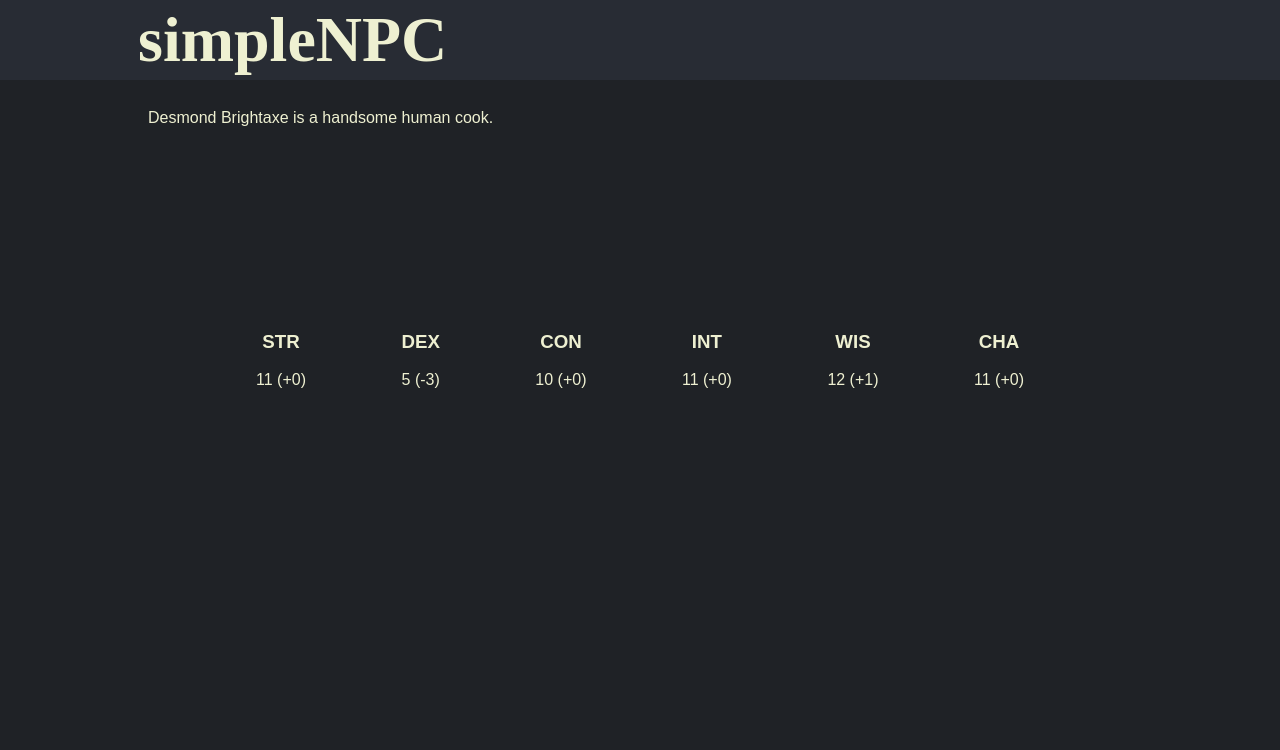
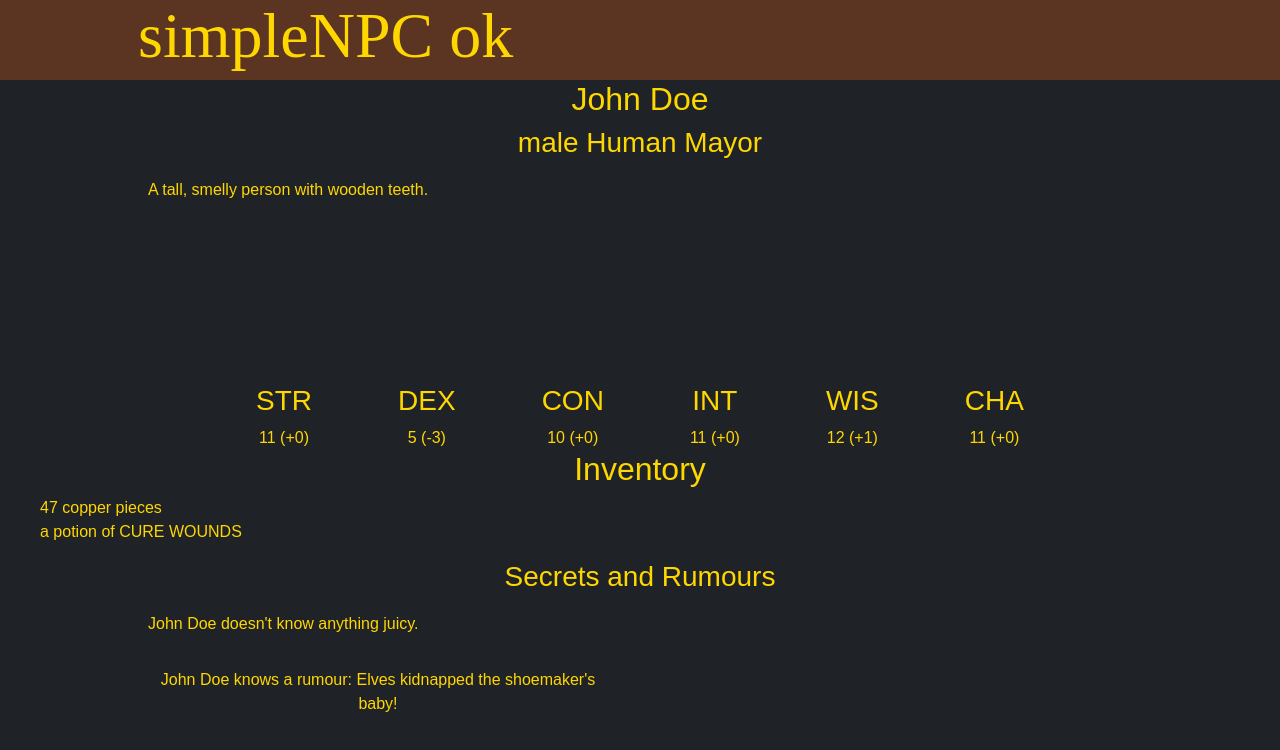
Before and after one commit to maxwellsquared/simpleNPC, a React (Create React App) app: page / in a window 1280 px wide. Shown: the top 750 px of the page. Built offline with nearby package versions, Linux system fonts and the light colour scheme; a web font is replaced by a local one.

Commit message:
Add context

```diff
--- a/public/index.html
+++ b/public/index.html
@@ -3,8 +3,9 @@
   <head>
     <meta charset="utf-8" />
     <link rel="icon" href="%PUBLIC_URL%/favicon.ico" />
+    <link rel="stylesheet" href="https://cdn.jsdelivr.net/npm/bootstrap@4.0.0/dist/css/bootstrap.min.css" integrity="sha384-Gn5384xqQ1aoWXA+058RXPxPg6fy4IWvTNh0E263XmFcJlSAwiGgFAW/dAiS6JXm" crossorigin="anonymous">
     <link rel="stylesheet" href="https://use.typekit.net/ktn2qhx.css">
-    <meta name="viewport" content="width=device-width, initial-scale=1" />
+    <meta name="viewport" content="width=device-width, initial-scale=1, shrink-to-fit=no">
     <meta name="theme-color" content="#000000" />
     <meta
       name="description"
@@ -30,15 +31,8 @@
   <body>
     <noscript>You need to enable JavaScript to run this app.</noscript>
     <div id="root"></div>
-    <!--
-      This HTML file is a template.
-      If you open it directly in the browser, you will see an empty page.
-
-      You can add webfonts, meta tags, or analytics to this file.
-      The build step will place the bundled scripts into the <body> tag.
-
-      To begin the development, run `npm start` or `yarn start`.
-      To create a production bundle, use `npm run build` or `yarn build`.
-    -->
+    <script src="https://code.jquery.com/jquery-3.2.1.slim.min.js" integrity="sha384-KJ3o2DKtIkvYIK3UENzmM7KCkRr/rE9/Qpg6aAZGJwFDMVNA/GpGFF93hXpG5KkN" crossorigin="anonymous"></script>
+    <script src="https://cdn.jsdelivr.net/npm/popper.js@1.12.9/dist/umd/popper.min.js" integrity="sha384-ApNbgh9B+Y1QKtv3Rn7W3mgPxhU9K/ScQsAP7hUibX39j7fakFPskvXusvfa0b4Q" crossorigin="anonymous"></script>
+    <script src="https://cdn.jsdelivr.net/npm/bootstrap@4.0.0/dist/js/bootstrap.min.js" integrity="sha384-JZR6Spejh4U02d8jOt6vLEHfe/JQGiRRSQQxSfFWpi1MquVdAyjUar5+76PVCmYl" crossorigin="anonymous"></script>
   </body>
 </html>
--- a/src/App.css
+++ b/src/App.css
@@ -1,9 +1,10 @@
 :root {
-  --main-font-colour: rgb(238, 240, 209);
+  --main-font-colour: gold;
 }
 
 body {
-  background-color: #282c34;
+  color: gold;
+  background-color: #5c3422;
 }
 
 .App {
--- a/src/App.js
+++ b/src/App.js
@@ -1,25 +1,34 @@
-import React, { useState, useRef } from 'react';
+import React, { useState, useRef, createContext, useContext } from 'react';
 import {faker } from '@faker-js/faker';
 import './App.css';
 
 import { StatBlock } from "./components/StatBlock";
-import { Portrait } from './components/Portrait';
+import { CharProvider } from './components/CharContext';
+import { Description } from './components/Description';
+import { Inventory } from './components/Inventory';
+import { Secrets } from './components/Secrets';
 
 import { wordPicker } from './helpers/wordPicker';
 import { maleNames, femaleNames, nbNames, lastNames, desc1, species, charJob } from "./helpers/arrays";
+
+// const CharContext = createContext();
 
 function App() {
 
   return (
     <div className="App">
-      <header>
-        <h1>simpleNPC</h1>
-      </header>
-      <section>
-        {/* <Portrait /> */}
-        <p>{wordPicker(maleNames, 1)} {wordPicker(lastNames, 1)} is a {wordPicker(desc1, 1)} {wordPicker(species, 1)} {wordPicker(charJob, 1)}.</p>
-        <StatBlock />
+      <CharProvider>
+        <header>
+          <h1>simpleNPC ok</h1>
+        </header>
+        <section>
+          <Description />
+          {/* <p>{wordPicker(maleNames, 1)} {wordPicker(lastNames, 1)} is a {wordPicker(desc1, 1)} {wordPicker(species, 1)} {wordPicker(charJob, 1)}.</p> */}
+          <StatBlock />
+          <Inventory />
+          <Secrets />
         </section>
+      </CharProvider>
     </div>
   );
 }
--- /dev/null
+++ b/src/components/CharContext.jsx
@@ -0,0 +1,23 @@
+import React, { useState } from "react";
+
+const CharContext = React.createContext([{}, () => {}]);
+
+function CharProvider(props) {
+    const [state, setState] = useState({
+        name: "John Doe",
+        gender: "male",
+        ancestry: "Human",
+        job: "Mayor",
+        description: "A tall, smelly person with wooden teeth.",
+        inventory: ["47 copper pieces", "a potion of CURE WOUNDS"],
+        secret: null,
+        rumour: "Elves kidnapped the shoemaker's baby!"
+      });
+    return (
+        <CharContext.Provider value={[state, setState]}>
+            {props.children}
+        </CharContext.Provider>
+    )
+}
+
+export { CharContext, CharProvider };
--- /dev/null
+++ b/src/components/Description.jsx
@@ -0,0 +1,15 @@
+import { useState, useContext } from 'react';
+import { CharContext } from './CharContext';
+
+export function Description() {
+    const myChar = useContext(CharContext)[0];
+
+    return (
+        <div className="description-container">
+            <h2>{myChar.name}</h2>
+            <h3>{myChar.gender} {myChar.ancestry} {myChar.job}</h3>
+            <p>{myChar.description}</p>
+        </div>
+    )
+
+}
--- /dev/null
+++ b/src/components/Inventory.jsx
@@ -0,0 +1,15 @@
+import { useState, useContext } from 'react';
+import { CharContext } from './CharContext';
+
+export function Inventory() {
+    const myChar = useContext(CharContext)[0];
+
+    return (
+        <div className='inventory-container'>
+            <h2>Inventory</h2>
+            <ul>
+                {myChar.inventory.map((elem, i) => <li key={i}>{elem}</li>)}
+            </ul>
+        </div>
+    )
+}
--- /dev/null
+++ b/src/components/Secrets.jsx
@@ -0,0 +1,17 @@
+import { useState, useContext } from 'react';
+import { CharContext } from './CharContext';
+
+export function Secrets() {
+    const myChar = useContext(CharContext)[0];
+
+    return (
+        <div className="secrets-container">
+            <h3>Secrets and Rumours</h3>
+            { myChar.secret ? <p>{myChar.name} has a secret: {myChar.secret}</p> : <p>{myChar.name} doesn't know anything juicy.</p>}
+
+            { myChar.rumour ? <p>{myChar.name} knows a rumour: {myChar.rumour}</p> : <p>{myChar.name} doesn't know anything juicy.</p>}
+
+        </div>
+    )
+
+}
--- a/src/components/StatBlock.jsx
+++ b/src/components/StatBlock.jsx
@@ -1,8 +1,7 @@
-import { useState } from 'react';
+import { useState, useContext } from 'react';
 import { Attribute } from './Attribute';
 
 export function StatBlock() {
-
     return (
 
         <div className='statblock'>
--- a/src/index.css
+++ b/src/index.css
@@ -1,6 +1,8 @@
 body {
   margin: 0;
   font-family: brother-1816, sans-serif;
+    color: gold;
+    background-color: #5c3422;
 
   -webkit-font-smoothing: antialiased;
   -moz-osx-font-smoothing: grayscale;
```
